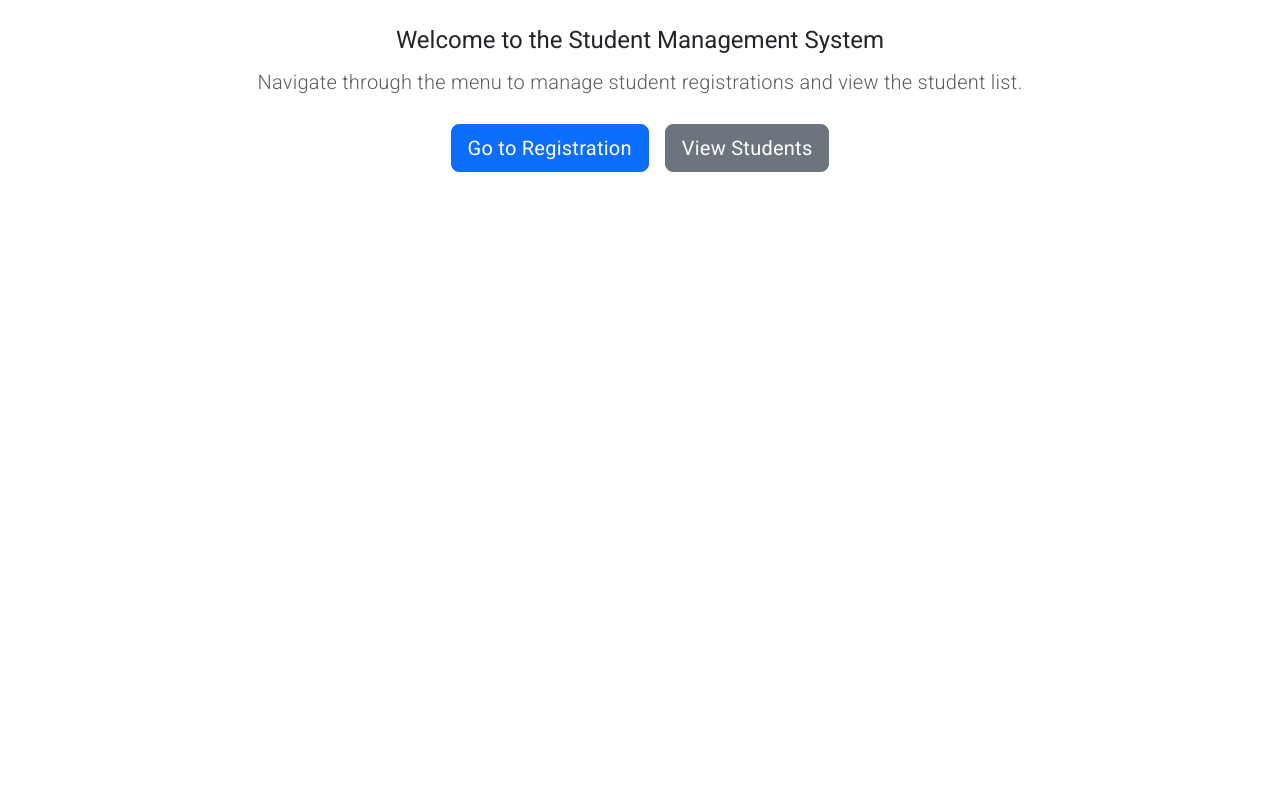
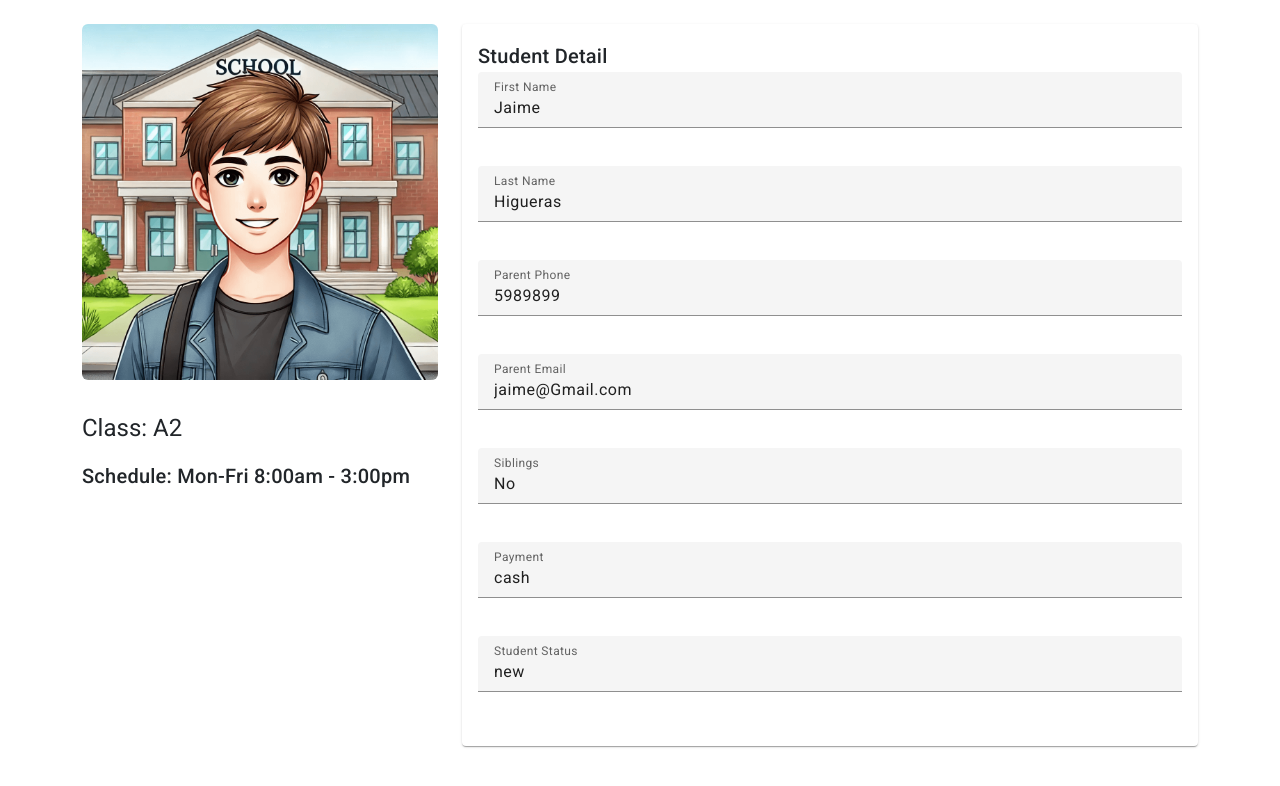
Before and after one commit to Jaimee2/english-ac-angular, an Angular app: page /#/students/1 in a window 1280 px wide. Before the commit this address led to /#/home. Shown: the top 786 px of the page. Built offline with nearby package versions, Linux system fonts and the light colour scheme.

Commit message:
init student detail

```diff
--- a/src/app/app.routes.ts
+++ b/src/app/app.routes.ts
@@ -2,6 +2,7 @@
 import {RegistrationFromComponent} from "./student/registration-from/registration-from.component";
 import {StudentListComponent} from "./student/student-list/student-list.component";
 import {HomeComponent} from "./home/home/home.component";
+import {StudentDetailComponent} from "./student/student-detail/student-detail.component";
 
 export const routes: Routes = [
   {
@@ -17,6 +18,10 @@
     component: StudentListComponent
   },
   {
+    path: 'students/:id',
+    component: StudentDetailComponent
+  },
+  {
     path: '**',
     redirectTo: 'home'
   }
--- /dev/null
+++ b/src/app/student/student-detail/student-detail.component.ts
@@ -0,0 +1,145 @@
+import {Component, inject, OnInit} from '@angular/core';
+import {MatFormField, MatLabel} from "@angular/material/form-field";
+import {ActivatedRoute} from "@angular/router";
+import {MatInput} from "@angular/material/input";
+import {MatCard, MatCardContent, MatCardHeader, MatCardTitle} from "@angular/material/card";
+import {NgOptimizedImage} from "@angular/common";
+import {MatToolbar} from "@angular/material/toolbar";
+
+@Component({
+  selector: 'app-student-detail',
+  standalone: true,
+  imports: [
+    MatFormField,
+    MatInput,
+    MatLabel,
+    MatCard,
+    MatCardHeader,
+    MatCardContent,
+    MatCardTitle,
+    NgOptimizedImage,
+    MatToolbar
+  ],
+  template: `
+
+    <div class="container mt-4">
+
+      <div class="row">
+        <div class="col-md-4 text-center">
+          <img alt="Student Image" class="img-fluid rounded mb-3" src="assets/student.png">
+          <div class="class-schedule mt-3">
+            <h1>Class: {{ student.studentClass }}</h1>
+            <h2>Schedule: {{ student.schedule }}</h2>
+          </div>
+        </div>
+
+        <div class="col-md-8">
+          <mat-card>
+            <mat-card-header>
+              <mat-card-title>Student Detail</mat-card-title>
+            </mat-card-header>
+            <mat-card-content>
+              <div class="mb-3">
+                <mat-form-field class="w-100">
+                  <mat-label>First Name</mat-label>
+                  <input [value]="student.firstName" matInput readonly>
+                </mat-form-field>
+              </div>
+              <div class="mb-3">
+                <mat-form-field class="w-100">
+                  <mat-label>Last Name</mat-label>
+                  <input [value]="student.lastName" matInput readonly>
+                </mat-form-field>
+              </div>
+              <div class="mb-3">
+                <mat-form-field class="w-100">
+                  <mat-label>Parent Phone</mat-label>
+                  <input [value]="student.parentPhone" matInput readonly>
+                </mat-form-field>
+              </div>
+              <div class="mb-3">
+                <mat-form-field class="w-100">
+                  <mat-label>Parent Email</mat-label>
+                  <input [value]="student.parentEmail" matInput readonly>
+                </mat-form-field>
+              </div>
+              <div class="mb-3">
+                <mat-form-field class="w-100">
+                  <mat-label>Siblings</mat-label>
+                  <input [value]="student.siblings" matInput readonly>
+                </mat-form-field>
+              </div>
+              <div class="mb-3">
+                <mat-form-field class="w-100">
+                  <mat-label>Payment</mat-label>
+                  <input [value]="student.payment" matInput readonly>
+                </mat-form-field>
+              </div>
+              <div class="mb-3">
+                <mat-form-field class="w-100">
+                  <mat-label>Student Status</mat-label>
+                  <input [value]="student.studentStatus" matInput readonly>
+                </mat-form-field>
+              </div>
+            </mat-card-content>
+          </mat-card>
+        </div>
+      </div>
+    </div>
+
+
+  `,
+  styles: [`
+    .student-detail {
+      max-width: 800px;
+      margin: auto;
+    }
+
+    .img-fluid {
+      max-width: 100%;
+      height: auto;
+    }
+
+    .rounded {
+      border-radius: 50%;
+    }
+
+    .class-schedule {
+      text-align: left;
+    }
+
+    .class-schedule h5 {
+      margin-bottom: 0.5rem;
+    }
+
+    .class-schedule p {
+      margin: 0;
+    }
+
+  `]
+})
+export class StudentDetailComponent implements OnInit {
+  route = inject(ActivatedRoute);
+  studentId!: string;
+  student!: any;
+
+  ngOnInit(): void {
+    this.studentId = this.route.snapshot.paramMap.get('id')!;
+
+    this.student = {
+      id: '1',
+      firstName: 'Jaime',
+      lastName: 'Higueras',
+      parentPhone: '5989899',
+      parentEmail: 'jaime@Gmail.com',
+      siblings: 'No',
+      payment: 'cash',
+      studentStatus: 'new',
+      imageUrl: '',
+      studentClass: 'A2', // Example class
+      schedule: 'Mon-Fri 8:00am - 3:00pm' // Example schedule
+    };
+  }
+
+
+}
--- a/src/app/student/student-list/student-list.component.ts
+++ b/src/app/student/student-list/student-list.component.ts
@@ -7,6 +7,7 @@
 import {MatButtonModule} from "@angular/material/button";
 import {MatDialog} from "@angular/material/dialog";
 import {ConfirmDialogComponent} from "../../share/confirm-dialog/confirm-dialog.component";
+import {Router} from "@angular/router";
 
 @Component({
   selector: 'app-student-list',
@@ -63,7 +64,7 @@
         </ng-container>
 
         <mat-header-row *matHeaderRowDef="displayedColumns"></mat-header-row>
-        <mat-row *matRowDef="let row; columns: displayedColumns;"></mat-row>
+        <mat-row *matRowDef="let row; columns: displayedColumns;" (click)="onRowClicked(row)"></mat-row>
       </mat-table>
     </div>
 
@@ -78,13 +79,14 @@
   `]
 })
 export class StudentListComponent implements OnInit {
-  displayedColumns = ['firstName', 'lastName', 'parentPhone', 'parentEmail', 'siblings', 'payment', 'studentStatus', 'actions'];
+  displayedColumns = ['firstName', 'lastName', 'parentPhone', 'parentEmail',
+    'siblings', 'payment', 'studentStatus', 'actions'];
 
-  // @ts-ignore
-  dataSource: MatTableDataSource<any>;
+  dataSource!: MatTableDataSource<any>;
   protected studentData: any;
   private studentService = inject(StudentsService);
   private dialog = inject(MatDialog);
+  private router = inject(Router);
 
   ngOnInit(): void {
     this.studentService.getAllStudents().subscribe(data => {
@@ -109,4 +111,8 @@
     });
   }
 
+  onRowClicked(row: any) {
+    this.router.navigate(['/students', row.id]);
+  }
+
 }
```
Also changed, not shown: src/assets/student.png (added).
